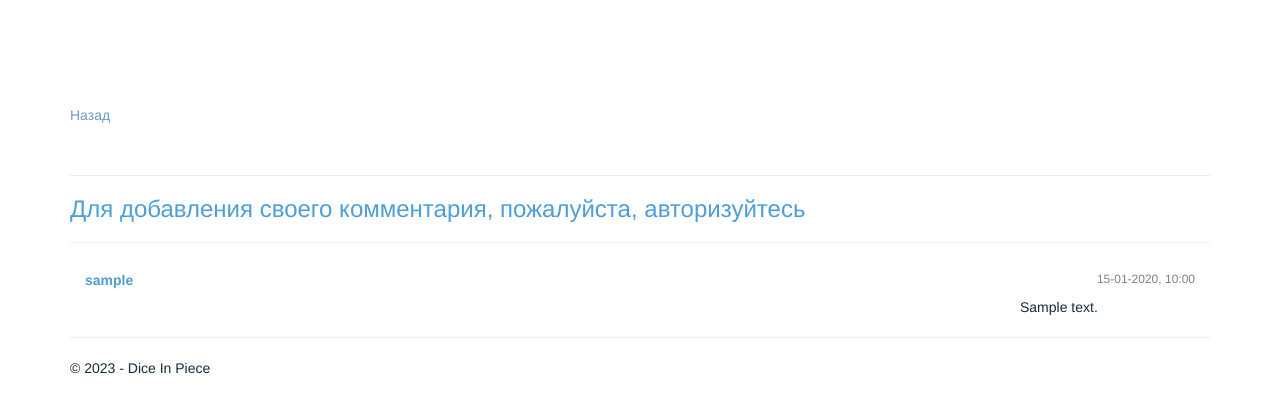
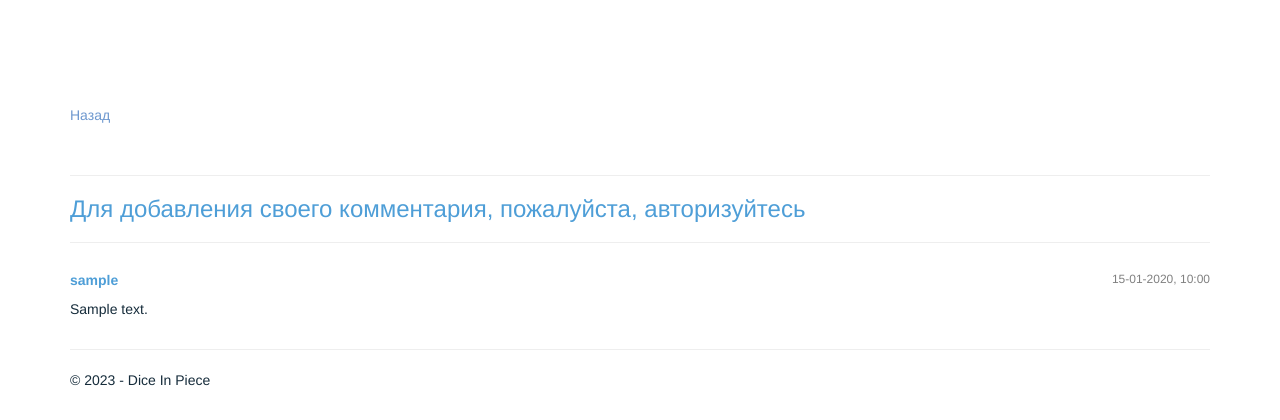
Before and after one commit to mrgick/web-course, a Django app: page /blogpost/1/ in a window 1280 px wide. Shown: the part 528-948 px from the top of the page. Before the commit the page ends 902 px from the top, so only its background shows below. Run offline with Django 3.2, Linux system fonts and the light colour scheme; tables that the repository leaves empty hold one stand-in row (values such as "Sample post"); grey boxes marked "Sample" are stand-in pictures; parts of the project's set-up code (start-up, migrations or seed data) failed here and were passed over; some libraries are stand-ins or nearby versions.

Commit message:
Fix comments

```diff
--- a/app/templates/app/blogpost.html
+++ b/app/templates/app/blogpost.html
@@ -41,11 +41,13 @@
 
 {% for comment in comments %}
 <hr />
-<div class="form-group">
+<div class="row">
     <h5 class="col-md-10" style="font-weight: bold;"> {{comment.author}} </h5>
     <h6 class="col-md-2" style="color:grey; text-align:right">{{comment.get_date}}</h6>
 </div>
-<p> {{comment.text|linebreaksbr}} </p>
+<div class="row">
+    <p class="col-md-12"> {{comment.text|linebreaksbr}} </p>
+</div>
 {% endfor %}
 
 {% endblock %}
```
